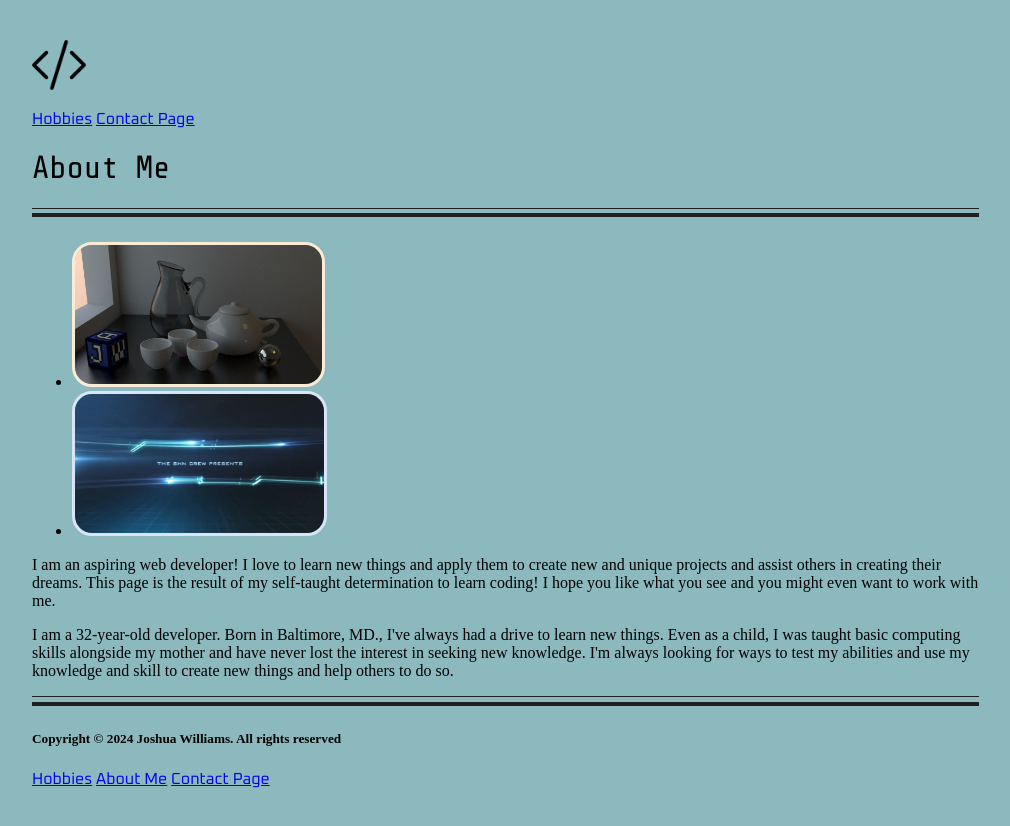
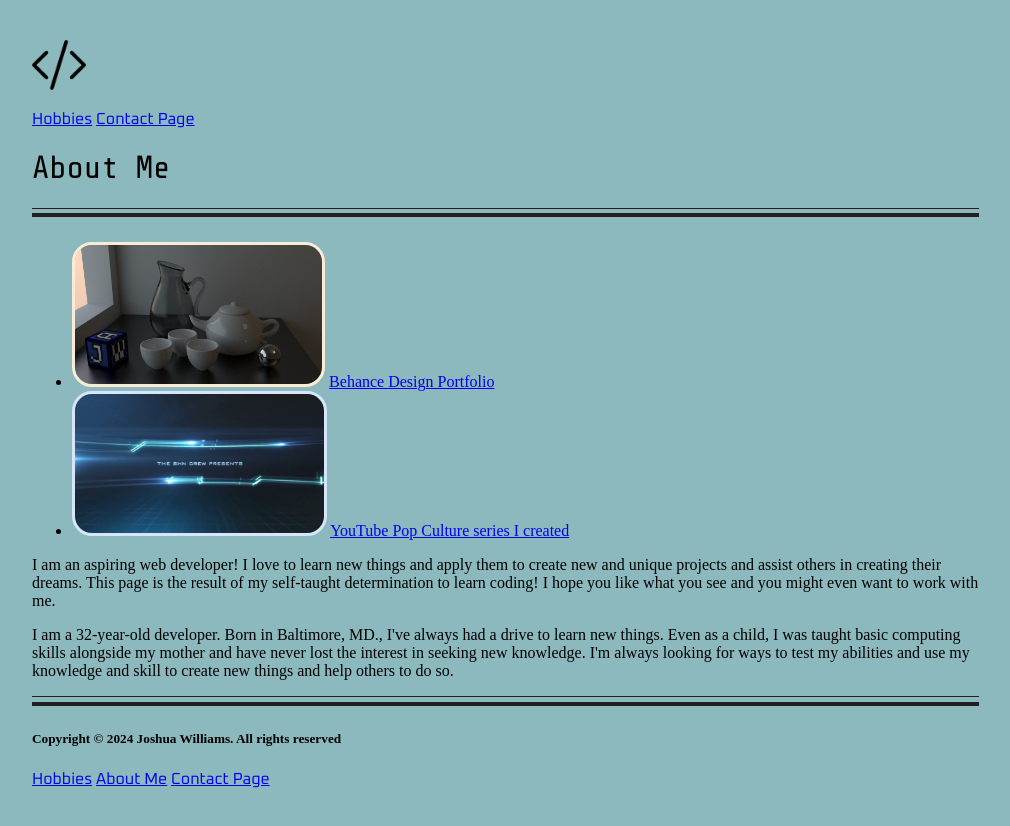
Before and after one commit to AzureAcademia715/My-Online-Resume, a plain HTML site: page public/about.html in a window 1280 px wide. Shown: the whole page, without its empty margins (8-1018 px from the left). Drawn offline with nearby package versions, Linux system fonts and the light colour scheme.

Commit message:
Resume_Update - Certs & Links
Added cretifictions w/links
Updated Design links
Opened links in new tab

```diff
--- a/public/about.html
+++ b/public/about.html
@@ -39,16 +39,16 @@
      <hr>
 
       <ul>
-        <li><a href="https://www.behance.net/AzurEdge19">
-             <img id="Behance"
+        <li><img id="Behance"
               src="../assets/images/Behance.png"
               height="145px"
-              alt="A Blender render of a tea set with my logo cube."></a></li>
-        <li><a href="https://www.youtube.com/playlist?list=PL2LYgrg_khjCswq-WuzeS331U69VASwwL">
-             <img id="SHN"
+              alt="A Blender render of a tea set with my logo cube.">
+              <a href="https://www.behance.net/AzurEdge19" target="_blank">Behance Design Portfolio</a></li>
+        <li><img id="SHN"
              src="../assets/images/SHN-thumb1.png"
              height="145px"
-             alt="A fancy title reading 'The SHN Crew Presents'."></a></li>
+             alt="A fancy title reading 'The SHN Crew Presents'.">
+             <a href="https://www.youtube.com/playlist?list=PL2LYgrg_khjCswq-WuzeS331U69VASwwL" target="_blank">YouTube Pop Culture series I created</a></li>
       </ul>
      <p>I am an aspiring web developer! I love to learn new things and apply them to create new and unique projects and assist others in creating their dreams. This page is the result of my self-taught determination to learn coding! I hope you like what you see and you might even want to work with me.</p>
 
```
Also changed, not shown: index.html (+2 -1 lines), assets/images/CGS_GDESSENTIALS-2025_page-0001.jpg (added), assets/images/CGS_GDINTRODUCTION-2021_page-0001.jpg (added).
